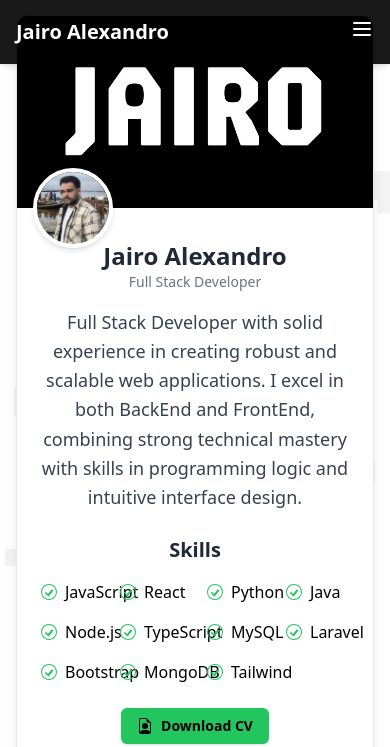
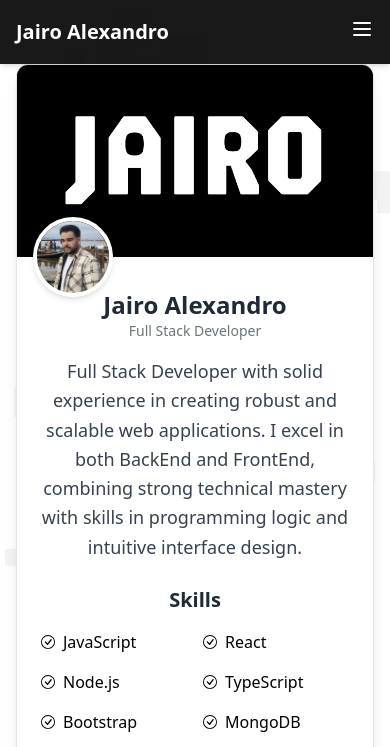
Before and after one commit to JairoAlexandro/Portfolio, a website: page src/about.html in a window 390 px wide. Shown: the top 747 px of the page. Drawn offline with Linux system fonts and the light colour scheme.

Commit message:
Add utility classes for responsive layouts and update contact page styles

```diff
--- a/src/about.html
+++ b/src/about.html
@@ -39,7 +39,7 @@
     </nav>
   </header>
 
-  <section id="home" class="h-screen flex flex-col justify-center items-center text-center px-4 min-h-screen">
+  <section id="home" class="flex justify-center items-center text-center px-4 min-h-screen pt-16 md:pt-0">
     <div class="max-w-md w-full bg-white shadow-lg rounded-xl overflow-hidden border border-gray-200">
       <div class="relative">
         <img src="images/Jairo.png" alt="Profile" class="w-full h-48 object-cover">
@@ -56,119 +56,91 @@
         </p>
         <div class="mt-6">
           <h3 class="text-xl font-bold text-gray-800 mb-4">Skills</h3>
-          <div class="flex space-x-6 mb-4 items-center justify-center">
-            <div class="w-1/2 space-y-2">
-              <ul class="grid grid-cols-2 gap-4">
+          <!-- Inicio de las habilidades con diseño responsivo -->
+          <ul class="grid grid-cols-2 gap-4 md:grid-cols-3">
             <li class="flex items-center space-x-2">
-            <div>
-              <svg xmlns="http://www.w3.org/2000/svg" width="16" height="16" fill="currentColor" class="bi bi-check-circle text-green-500" viewBox="0 0 16 16">
-                <path d="M8 15A7 7 0 1 1 8 1a7 7 0 0 1 0 14zm0 1A8 8 0 1 0 8 0a8 8 0 0 0 0 16z"/>
-                <path d="M10.97 5.97a.75.75 0 0 1 1.07 1.05l-3.99 4.99a.75.75 0 0 1-1.08.02L4.324 9.384a.75.75 0 0 1 1.06-1.06l1.664 1.664 3.92-4.9z"/>
+              <svg xmlns="http://www.w3.org/2000/svg" width="14" height="14" fill="currentColor" class="bi bi-check-circle" viewBox="0 0 16 16">
+                <path d="M8 15A7 7 0 1 1 8 1a7 7 0 0 1 0 14m0 1A8 8 0 1 0 8 0a8 8 0 0 0 0 16"/>
+                <path d="m10.97 4.97-.02.022-3.473 4.425-2.093-2.094a.75.75 0 0 0-1.06 1.06L6.97 11.03a.75.75 0 0 0 1.079-.02l3.992-4.99a.75.75 0 0 0-1.071-1.05"/>
               </svg>
-            </div>
               <span>JavaScript</span>
             </li>
             <li class="flex items-center space-x-2">
-            <div>
-              <svg xmlns="http://www.w3.org/2000/svg" width="16" height="16" fill="currentColor" class="bi bi-check-circle text-green-500" viewBox="0 0 16 16">
-                <path d="M8 15A7 7 0 1 1 8 1a7 7 0 0 1 0 14zm0 1A8 8 0 1 0 8 0a8 8 0 0 0 0 16z"/>
-                <path d="M10.97 5.97a.75.75 0 0 1 1.07 1.05l-3.99 4.99a.75.75 0 0 1-1.08.02L4.324 9.384a.75.75 0 0 1 1.06-1.06l1.664 1.664 3.92-4.9z"/>
+              <svg xmlns="http://www.w3.org/2000/svg" width="14" height="14" fill="currentColor" class="bi bi-check-circle" viewBox="0 0 16 16">
+                <path d="M8 15A7 7 0 1 1 8 1a7 7 0 0 1 0 14m0 1A8 8 0 1 0 8 0a8 8 0 0 0 0 16"/>
+                <path d="m10.97 4.97-.02.022-3.473 4.425-2.093-2.094a.75.75 0 0 0-1.06 1.06L6.97 11.03a.75.75 0 0 0 1.079-.02l3.992-4.99a.75.75 0 0 0-1.071-1.05"/>
               </svg>
-            </div>
               <span>React</span>
             </li>
             <li class="flex items-center space-x-2">
-            <div>
-              <svg xmlns="http://www.w3.org/2000/svg" width="16" height="16" fill="currentColor" class="bi bi-check-circle text-green-500" viewBox="0 0 16 16">
-                <path d="M8 15A7 7 0 1 1 8 1a7 7 0 0 1 0 14zm0 1A8 8 0 1 0 8 0a8 8 0 0 0 0 16z"/>
-                <path d="M10.97 5.97a.75.75 0 0 1 1.07 1.05l-3.99 4.99a.75.75 0 0 1-1.08.02L4.324 9.384a.75.75 0 0 1 1.06-1.06l1.664 1.664 3.92-4.9z"/>
+              <svg xmlns="http://www.w3.org/2000/svg" width="14" height="14" fill="currentColor" class="bi bi-check-circle" viewBox="0 0 16 16">
+                <path d="M8 15A7 7 0 1 1 8 1a7 7 0 0 1 0 14m0 1A8 8 0 1 0 8 0a8 8 0 0 0 0 16"/>
+                <path d="m10.97 4.97-.02.022-3.473 4.425-2.093-2.094a.75.75 0 0 0-1.06 1.06L6.97 11.03a.75.75 0 0 0 1.079-.02l3.992-4.99a.75.75 0 0 0-1.071-1.05"/>
               </svg>
-            </div>
               <span>Node.js</span>
             </li>
             <li class="flex items-center space-x-2">
-            <div>
-              <svg xmlns="http://www.w3.org/2000/svg" width="16" height="16" fill="currentColor" class="bi bi-check-circle text-green-500" viewBox="0 0 16 16">
-                <path d="M8 15A7 7 0 1 1 8 1a7 7 0 0 1 0 14zm0 1A8 8 0 1 0 8 0a8 8 0 0 0 0 16z"/>
-                <path d="M10.97 5.97a.75.75 0 0 1 1.07 1.05l-3.99 4.99a.75.75 0 0 1-1.08.02L4.324 9.384a.75.75 0 0 1 1.06-1.06l1.664 1.664 3.92-4.9z"/>
+              <svg xmlns="http://www.w3.org/2000/svg" width="14" height="14" fill="currentColor" class="bi bi-check-circle" viewBox="0 0 16 16">
+                <path d="M8 15A7 7 0 1 1 8 1a7 7 0 0 1 0 14m0 1A8 8 0 1 0 8 0a8 8 0 0 0 0 16"/>
+                <path d="m10.97 4.97-.02.022-3.473 4.425-2.093-2.094a.75.75 0 0 0-1.06 1.06L6.97 11.03a.75.75 0 0 0 1.079-.02l3.992-4.99a.75.75 0 0 0-1.071-1.05"/>
               </svg>
-            </div>
               <span>TypeScript</span>
             </li>
             <li class="flex items-center space-x-2">
-            <div>
-              <svg xmlns="http://www.w3.org/2000/svg" width="16" height="16" fill="currentColor" class="bi bi-check-circle text-green-500" viewBox="0 0 16 16">
-                <path d="M8 15A7 7 0 1 1 8 1a7 7 0 0 1 0 14zm0 1A8 8 0 1 0 8 0a8 8 0 0 0 0 16z"/>
-                <path d="M10.97 5.97a.75.75 0 0 1 1.07 1.05l-3.99 4.99a.75.75 0 0 1-1.08.02L4.324 9.384a.75.75 0 0 1 1.06-1.06l1.664 1.664 3.92-4.9z"/>
+              <svg xmlns="http://www.w3.org/2000/svg" width="14" height="14" fill="currentColor" class="bi bi-check-circle" viewBox="0 0 16 16">
+                <path d="M8 15A7 7 0 1 1 8 1a7 7 0 0 1 0 14m0 1A8 8 0 1 0 8 0a8 8 0 0 0 0 16"/>
+                <path d="m10.97 4.97-.02.022-3.473 4.425-2.093-2.094a.75.75 0 0 0-1.06 1.06L6.97 11.03a.75.75 0 0 0 1.079-.02l3.992-4.99a.75.75 0 0 0-1.071-1.05"/>
               </svg>
-            </div>
               <span>Bootstrap</span>
             </li>
             <li class="flex items-center space-x-2">
-            <div>
-              <svg xmlns="http://www.w3.org/2000/svg" width="16" height="16" fill="currentColor" class="bi bi-check-circle text-green-500" viewBox="0 0 16 16">
-                <path d="M8 15A7 7 0 1 1 8 1a7 7 0 0 1 0 14zm0 1A8 8 0 1 0 8 0a8 8 0 0 0 0 16z"/>
-                <path d="M10.97 5.97a.75.75 0 0 1 1.07 1.05l-3.99 4.99a.75.75 0 0 1-1.08.02L4.324 9.384a.75.75 0 0 1 1.06-1.06l1.664 1.664 3.92-4.9z"/>
+              <svg xmlns="http://www.w3.org/2000/svg" width="14" height="14" fill="currentColor" class="bi bi-check-circle" viewBox="0 0 16 16">
+                <path d="M8 15A7 7 0 1 1 8 1a7 7 0 0 1 0 14m0 1A8 8 0 1 0 8 0a8 8 0 0 0 0 16"/>
+                <path d="m10.97 4.97-.02.022-3.473 4.425-2.093-2.094a.75.75 0 0 0-1.06 1.06L6.97 11.03a.75.75 0 0 0 1.079-.02l3.992-4.99a.75.75 0 0 0-1.071-1.05"/>
               </svg>
-            </div>
               <span>MongoDB</span>
             </li>
-              </ul>
-            </div>
-            <div class="w-1/2">
-              <ul class="grid grid-cols-2 gap-4">
             <li class="flex items-center space-x-2">
-            <div>
-              <svg xmlns="http://www.w3.org/2000/svg" width="16" height="16" fill="currentColor" class="bi bi-check-circle text-green-500" viewBox="0 0 16 16">
-                <path d="M8 15A7 7 0 1 1 8 1a7 7 0 0 1 0 14zm0 1A8 8 0 1 0 8 0a8 8 0 0 0 0 16z"/>
-                <path d="M10.97 5.97a.75.75 0 0 1 1.07 1.05l-3.99 4.99a.75.75 0 0 1-1.08.02L4.324 9.384a.75.75 0 0 1 1.06-1.06l1.664 1.664 3.92-4.9z"/>
+              <svg xmlns="http://www.w3.org/2000/svg" width="14" height="14" fill="currentColor" class="bi bi-check-circle" viewBox="0 0 16 16">
+                <path d="M8 15A7 7 0 1 1 8 1a7 7 0 0 1 0 14m0 1A8 8 0 1 0 8 0a8 8 0 0 0 0 16"/>
+                <path d="m10.97 4.97-.02.022-3.473 4.425-2.093-2.094a.75.75 0 0 0-1.06 1.06L6.97 11.03a.75.75 0 0 0 1.079-.02l3.992-4.99a.75.75 0 0 0-1.071-1.05"/>
               </svg>
-            </div>
               <span>Python</span>
             </li>
             <li class="flex items-center space-x-2">
-            <div>
-              <svg xmlns="http://www.w3.org/2000/svg" width="16" height="16" fill="currentColor" class="bi bi-check-circle text-green-500" viewBox="0 0 16 16">
-                <path d="M8 15A7 7 0 1 1 8 1a7 7 0 0 1 0 14zm0 1A8 8 0 1 0 8 0a8 8 0 0 0 0 16z"/>
-                <path d="M10.97 5.97a.75.75 0 0 1 1.07 1.05l-3.99 4.99a.75.75 0 0 1-1.08.02L4.324 9.384a.75.75 0 0 1 1.06-1.06l1.664 1.664 3.92-4.9z"/>
+              <svg xmlns="http://www.w3.org/2000/svg" width="14" height="14" fill="currentColor" class="bi bi-check-circle" viewBox="0 0 16 16">
+                <path d="M8 15A7 7 0 1 1 8 1a7 7 0 0 1 0 14m0 1A8 8 0 1 0 8 0a8 8 0 0 0 0 16"/>
+                <path d="m10.97 4.97-.02.022-3.473 4.425-2.093-2.094a.75.75 0 0 0-1.06 1.06L6.97 11.03a.75.75 0 0 0 1.079-.02l3.992-4.99a.75.75 0 0 0-1.071-1.05"/>
               </svg>
-            </div>
+              <span>MySQL</span>
+            </li>
+            <li class="flex items-center space-x-2">
+              <svg xmlns="http://www.w3.org/2000/svg" width="14" height="14" fill="currentColor" class="bi bi-check-circle" viewBox="0 0 16 16">
+                <path d="M8 15A7 7 0 1 1 8 1a7 7 0 0 1 0 14m0 1A8 8 0 1 0 8 0a8 8 0 0 0 0 16"/>
+                <path d="m10.97 4.97-.02.022-3.473 4.425-2.093-2.094a.75.75 0 0 0-1.06 1.06L6.97 11.03a.75.75 0 0 0 1.079-.02l3.992-4.99a.75.75 0 0 0-1.071-1.05"/>
+              </svg>
+              <span>Tailwind</span>
+            </li>
+            <li class="flex items-center space-x-2">
+              <svg xmlns="http://www.w3.org/2000/svg" width="14" height="14" fill="currentColor" class="bi bi-check-circle" viewBox="0 0 16 16">
+                <path d="M8 15A7 7 0 1 1 8 1a7 7 0 0 1 0 14m0 1A8 8 0 1 0 8 0a8 8 0 0 0 0 16"/>
+                <path d="m10.97 4.97-.02.022-3.473 4.425-2.093-2.094a.75.75 0 0 0-1.06 1.06L6.97 11.03a.75.75 0 0 0 1.079-.02l3.992-4.99a.75.75 0 0 0-1.071-1.05"/>
+              </svg>
               <span>Java</span>
             </li>
             <li class="flex items-center space-x-2">
-            <div>
-              <svg xmlns="http://www.w3.org/2000/svg" width="16" height="16" fill="currentColor" class="bi bi-check-circle text-green-500" viewBox="0 0 16 16">
-                <path d="M8 15A7 7 0 1 1 8 1a7 7 0 0 1 0 14zm0 1A8 8 0 1 0 8 0a8 8 0 0 0 0 16z"/>
-                <path d="M10.97 5.97a.75.75 0 0 1 1.07 1.05l-3.99 4.99a.75.75 0 0 1-1.08.02L4.324 9.384a.75.75 0 0 1 1.06-1.06l1.664 1.664 3.92-4.9z"/>
+              <svg xmlns="http://www.w3.org/2000/svg" width="14" height="14" fill="currentColor" class="bi bi-check-circle" viewBox="0 0 16 16">
+                <path d="M8 15A7 7 0 1 1 8 1a7 7 0 0 1 0 14m0 1A8 8 0 1 0 8 0a8 8 0 0 0 0 16"/>
+                <path d="m10.97 4.97-.02.022-3.473 4.425-2.093-2.094a.75.75 0 0 0-1.06 1.06L6.97 11.03a.75.75 0 0 0 1.079-.02l3.992-4.99a.75.75 0 0 0-1.071-1.05"/>
               </svg>
-            </div>
-            <span>MySQL</span>
-          </li>
-          <li class="flex items-center space-x-2">
-            <div>
-              <svg xmlns="http://www.w3.org/2000/svg" width="16" height="16" fill="currentColor" class="bi bi-check-circle text-green-500" viewBox="0 0 16 16">
-                <path d="M8 15A7 7 0 1 1 8 1a7 7 0 0 1 0 14zm0 1A8 8 0 1 0 8 0a8 8 0 0 0 0 16z"/>
-                <path d="M10.97 5.97a.75.75 0 0 1 1.07 1.05l-3.99 4.99a.75.75 0 0 1-1.08.02L4.324 9.384a.75.75 0 0 1 1.06-1.06l1.664 1.664 3.92-4.9z"/>
-              </svg>
-            </div>
               <span>Laravel</span>
             </li>
-          <li class="flex items-center space-x-2">
-            <div>
-              <svg xmlns="http://www.w3.org/2000/svg" width="16" height="16" fill="currentColor" class="bi bi-check-circle text-green-500" viewBox="0 0 16 16">
-                <path d="M8 15A7 7 0 1 1 8 1a7 7 0 0 1 0 14zm0 1A8 8 0 1 0 8 0a8 8 0 0 0 0 16z"/>
-                <path d="M10.97 5.97a.75.75 0 0 1 1.07 1.05l-3.99 4.99a.75.75 0 0 1-1.08.02L4.324 9.384a.75.75 0 0 1 1.06-1.06l1.664 1.664 3.92-4.9z"/>
-              </svg>
-            </div>
-            <span>Tailwind</span>
-          </li>
+
           </ul>
         </div>
-          </div>
-        </div></svg>
 
         <div class="flex justify-center mt-6 pb-6">
-          <a href="../docs/Currículum_Jairo_Saborito.pdf" target="_blank" rel="noopener noreferrer"
+          <a href="docs/Currículum_Jairo_Saborito.pdf" target="_blank" rel="noopener noreferrer"
              class="flex items-center space-x-2 px-4 py-2 bg-green-500 text-black text-sm font-semibold rounded-md shadow hover:bg-green-600">
              <svg xmlns="http://www.w3.org/2000/svg" width="16" height="16" fill="currentColor" class="bi bi-file-earmark-person" viewBox="0 0 16 16">
               <path d="M11 8a3 3 0 1 1-6 0 3 3 0 0 1 6 0"/>
@@ -201,7 +173,7 @@
   <div id="avatar-modal" class="fixed inset-0 bg-black bg-opacity-75 flex items-center justify-center hidden z-50">
     <div class="relative">
       <button id="close-modal" class="absolute top-2 right-2 text-white text-2xl font-bold">&times;</button>
-      <img src="../images/FotoPerfil.jpeg" alt="Enlarged Avatar" class="w-96 h-96 object-cover rounded-full border-4 border-white shadow-md">
+      <img src="images/FotoPerfil.jpeg" alt="Enlarged Avatar" class="w-96 h-96 object-cover rounded-full border-4 border-white shadow-md">
     </div>
   </div>
   <canvas id="background-canvas" class="absolute top-0 left-0 w-full h-screen -z-10"></canvas>
```
Also changed, not shown: src/contact.html (+0 -5 lines), src/output.css, 2 other files. Lines whose indentation alone changed are shown as unchanged.
